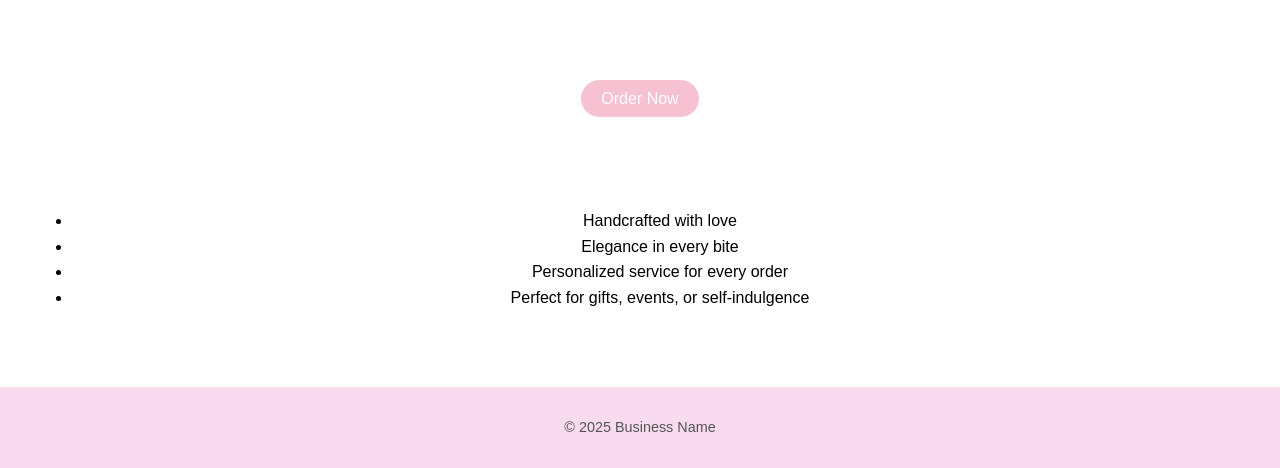
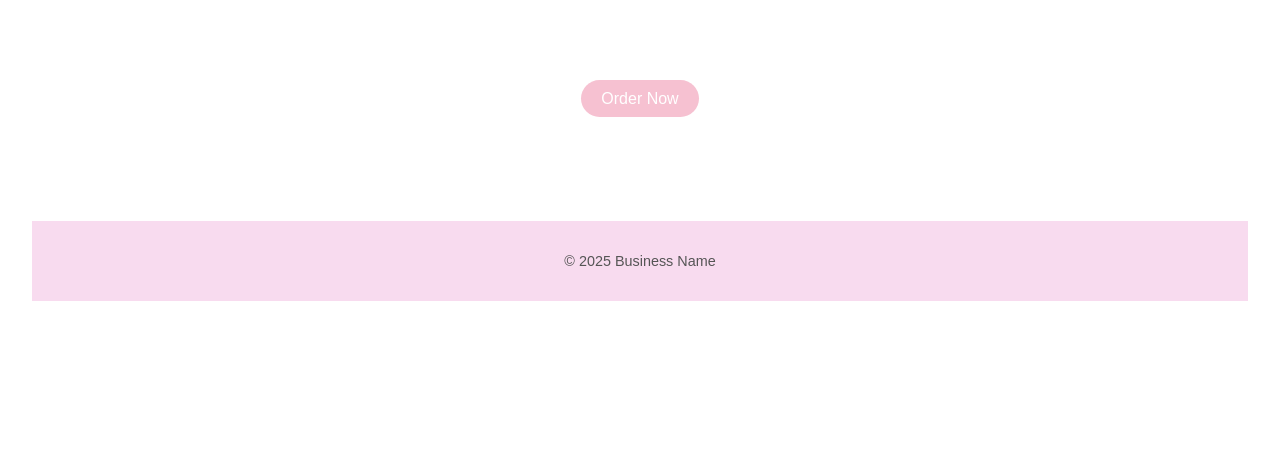
Before and after one commit to Tadiwa02/Tadie-s-Graceful-Delights, a plain HTML site: page about.html in a window 1280 px wide. Shown: the part 400-868 px from the top of the page. After the commit the page ends 800 px from the top, so only its background shows below. Drawn offline with Linux system fonts and the light colour scheme.

Commit message:
Update about.html

```diff
--- a/about.html
+++ b/about.html
@@ -25,14 +25,6 @@
   <p style="font-size: 1.2em;">Elegant. Homemade. Heavenly.</p>
   <a href="#contact" style="padding: 10px 20px; background-color: #f6c1d1; border-radius: 25px; color: #fff; text-decoration: none;">Order Now</a>
 </section>
-<p> <ul>
-  <li>Handcrafted with love</li>
-  <li>Elegance in every bite</li>
-  <li>Personalized service for every order</li>
-  <li>Perfect for gifts, events, or self-indulgence</li>
-</ul>
-</p>
-</section>
 
   <footer>
     <p>© 2025 Business Name</p>
```
